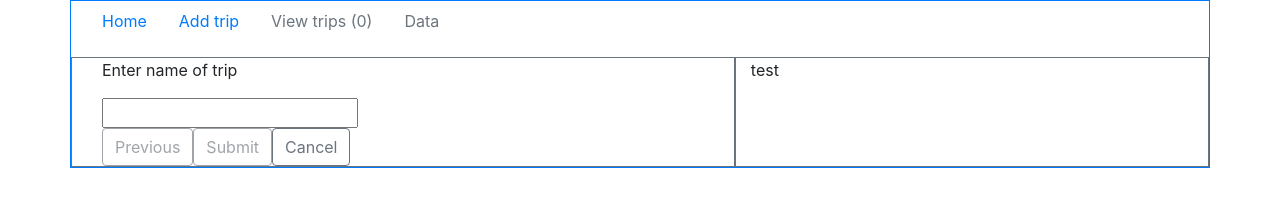
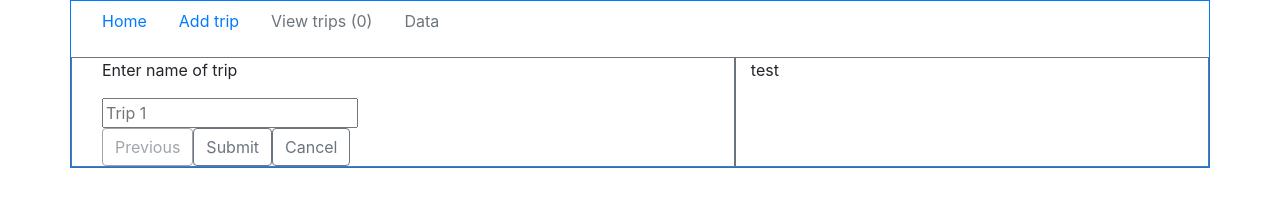
Before and after one commit to uib/cetcarbonplanner, a React (Create React App) app: page / in a window 1280 px wide. Both pictures are taken after a click on the button "Add trip". Shown: the top 216 px of the page. Built offline with nearby package versions, Linux system fonts and the light colour scheme.

Commit message:
Questions ok

```diff
--- a/src/App.js
+++ b/src/App.js
@@ -14,7 +14,7 @@ class App extends Component {
     this.state = {
       activeDataSet: undefined,
       datasets: getStorage(),
-      surveydata: new SurveyData(),
+      surveydata: new SurveyData("travelcarbon"),
       plot: "test",
       page: "home"
     };
@@ -161,7 +161,6 @@ class App extends Component {
       this.setState({ page: "main" });
     } else {
       //If the dataset has been edited and updated, the old one will be removed from datasets here:
-      console.log(this.state.datasets);
       const updatedData = this.state.datasets.filter(
         d => d.UUID !== dataset.UUID
       );
--- a/src/components/question.jsx
+++ b/src/components/question.jsx
@@ -15,7 +15,6 @@ class Question extends Component {
   }
 
   componentDidMount() {
-    console.log(this.state.answer);
     if (this.props.previousAnswer !== undefined) {
       if (this.props.q.list) {
         this.setState({ answerlist: this.props.previousAnswer });
@@ -33,23 +32,20 @@ class Question extends Component {
     this.setState({ answerlist: newAnswerList });
   }
 
-  getInputForm() {
+  getInputForm(type) {
     return (
       <React.Fragment>
         <input
           type="text"
           value={this.state.value}
           onChange={this.handleTextInput}
-          //placeholder={this.props.q.name && this.props.defaultName}
+          placeholder={type === "name" ? this.props.defaultName : ""}
         />
       </React.Fragment>
     );
   }
 
   getRadioSelectList() {
-    if (this.props.q.quantifier) {
-      return "";
-    } else {
     return (
       <form>
         <div className="form-check">
@@ -71,25 +67,25 @@ class Question extends Component {
       </form>
     );
   }
-  }
 
   render() {
     const { q } = this.props;
-    const answerInput = q.alternatives
-      ? this.getRadioSelectList()
-      : this.getInputForm();
     return (
       <React.Fragment>
         <Container>
           <Row>
             <Col xs={7}>
               <p>{q.text}</p>
-              {answerInput}
-              {q.quantifier && this.quantityButtons()}
-              {this.buttonRow()}
+              {q.type === "name" && this.getInputForm(q.type)}
+              {(q.type === "select" || q.type == "quantityselect") &&
+                this.getRadioSelectList()}
+              {(q.type === "quantity" || q.type === "quantityselect") &&
+                this.quantityButtons()}
+              {this.buttonRow(q.type)}
             </Col>
             <Col>
-              {q.list && this.state.answerlist.length > 0 && (
+              {q.type === "quantityselect" &&
+                this.state.answerlist.length > 0 && (
                   <AnswerTable
                     answerlist={this.state.answerlist}
                     deleteFunction={this.deleteFromAnswerList}
@@ -113,24 +109,22 @@ class Question extends Component {
 
   saveListDataPoint() {
     const answerlist = [...this.state.answerlist];
-    answerlist.push(this.getAnswerObject());
+    answerlist.push({ mode: this.state.answer, quantity: this.state.quantity });
     this.setState({ answerlist: answerlist });
   }
 
-  getAnswerObject() {
-    //used for tuple objects such as (transport mode,transport hours)
-    if (this.props.q.list) {
-      let mode = this.state.answer;
-      let amount = this.state.quantity;
-      return { mode, amount };
-    } else if (this.props.q.quantifier) {
+  getAnswer(type) {
+    switch (type) {
+      case "quantityselect":
+        return this.state.answerlist;
+      case "quantity":
         return this.state.quantity;
-    } else {
+      default:
         return this.state.answer;
     }
   }
 
-  buttonRow() {
+  buttonRow(questionType) {
     const style = "btn btn-outline-secondary ";
     return (
       <div>
@@ -143,7 +137,7 @@ class Question extends Component {
           Previous
         </button>
         {/*Add Button*/}
-        {this.props.q.list && (
+        {questionType === "quantityselect" && (
           <button
             className={style}
             onClick={this.saveListDataPoint}
@@ -161,11 +155,15 @@ class Question extends Component {
             answerlist have been added yet. On a regular question it should be disabled if
             nothing is selected, but on a simple quantity question it is enabled all the time, as the default answer is valid.
             */
-            !//negate sign used here to make parameters more sensible, since the value true leads to a disabled button.
+            !/*negate sign used here to make parameters more sensible and to return on the first true,
+            since the value true leads to a disabled button.*/
             (
-              (this.props.q.quantifier && !this.props.q.list) ||
-              (this.props.q.list && this.state.answerlist.length > 0) ||
-              (!this.props.q.list && this.state.answer.length > 0)
+              questionType === "name" ||
+              questionType === "quantity" ||
+              (questionType === "quantityselect" &&
+                this.state.answerlist.length > 0) ||
+              (questionType !== "quantityselect" &&
+                this.state.answer.length > 0)
             )
           }
         >
@@ -179,11 +177,11 @@ class Question extends Component {
   }
 
   submitAnswer() {
-    const answer = this.props.q.list
-      ? this.state.answerlist
-      : this.state.answer;
     this.setState({ answer: null, answerlist: [] });
-    this.props.reportAnswerToSurvey(answer, this.props.q.name);
+    this.props.reportAnswerToSurvey(
+      this.getAnswer(this.props.q.type),
+      this.props.q.type
+    );
   }
 
   quantityButtons() {
--- a/src/components/survey.jsx
+++ b/src/components/survey.jsx
@@ -43,11 +43,11 @@ class Survey extends Component {
     );
   }
 
-  receiveAnswerFromQuestion(answer, isNameQuestion) {
+  receiveAnswerFromQuestion(answer, type) {
     const updatedAnswers = [...this.state.answers];
     updatedAnswers[this.state.nextQ] = answer;
     const answerObj = { answers: updatedAnswers, nextQ: this.state.nextQ + 1 };
-    if (isNameQuestion) {
+    if (type === "name") {
       answerObj.name = answer;
     }
     this.setState(answerObj);
@@ -56,7 +56,7 @@ class Survey extends Component {
   returnToMain() {
     this.props.reportAnswers(
       this.props.dataset,
-      this.state.name === "" ? this.props.defaultName : this.state.name,
+      this.state.name,
       this.state.answers
     );
   }
--- a/src/surveyData.js
+++ b/src/surveyData.js
@@ -1,13 +1,20 @@
 import CarbonModel from "./carbonmodel";
 
 class SurveyData {
-  constructor() {
+  constructor(parameter) {
     this.model = new CarbonModel();
-    this.id = "travelcarbon";
-    this.questions = this.buildQuestions(this.model);
+    this.id = parameter;
+    this.questions =
+      parameter === "travelcarbon"
+        ? this.buildTripQuestions(this.model)
+        : this.buildMeetingQuestions;
   }
 
-  buildQuestions(model) {
+  buildMeetingQuestions(model) {
+    return "";
+  }
+
+  buildTripQuestions(model) {
     const list = [];
     list.push(nameQuestion("Enter name of trip"));
     list.push(
@@ -69,7 +76,7 @@ function quantityQuestion(questionText, quantifier) {
   return questionObject("quantity", questionText, false, quantifier);
 }
 
-function selectQuestion(questionText, alternatives) {
+function selectQuestion(questionText, alternatives = ["Yes", "No"]) {
   return questionObject("select", questionText, alternatives, false);
 }
 
```
Lines whose indentation alone changed are shown as unchanged.
